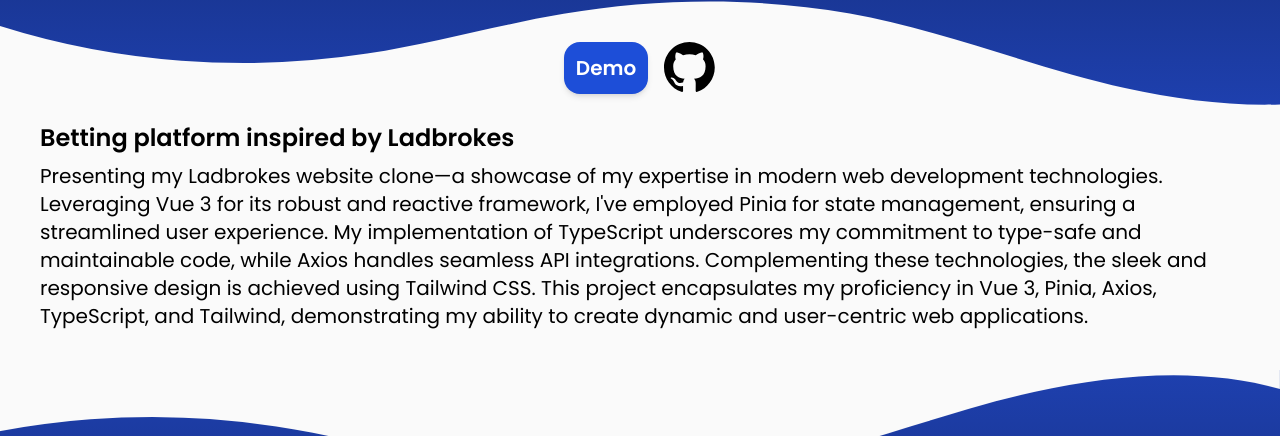
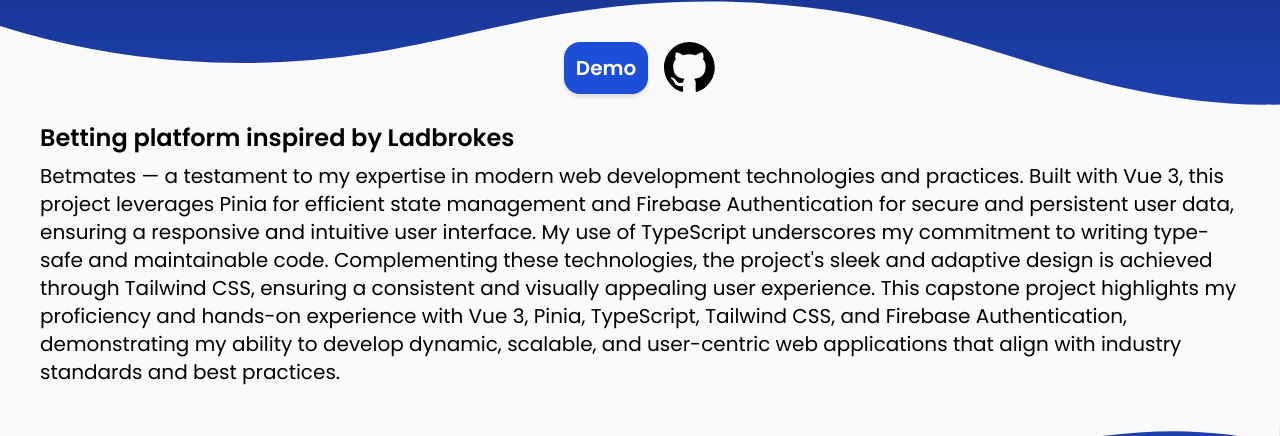
Before and after one commit to MaxwellGr33n/Portfolio-React, a React (Vite) app: page / in a window 1280 px wide. Shown: the part 2056-2492 px from the top of the page. Built offline with nearby package versions, Linux system fonts and the light colour scheme.

Commit message:
Changed project description.

```diff
--- a/src/components/Projects.tsx
+++ b/src/components/Projects.tsx
@@ -37,8 +37,7 @@
             Betting platform inspired by Ladbrokes
           </h1>
           <p className="dark:text-neutral-50 text-sm sm:text-xl">
-          Presenting my Ladbrokes website clone—a showcase of my expertise in modern web development technologies. Leveraging Vue 3 for its robust and reactive framework, I've employed Pinia for state management, ensuring a streamlined user experience. My implementation of TypeScript underscores my commitment to type-safe and maintainable code, while Axios handles seamless API integrations. Complementing these technologies, the sleek and responsive design is achieved using Tailwind CSS. This project encapsulates my proficiency in Vue 3, Pinia, Axios, TypeScript, and Tailwind, demonstrating my ability to create dynamic and user-centric web applications.
-          </p>
+          Betmates — a testament to my expertise in modern web development technologies and practices. Built with Vue 3, this project leverages Pinia for efficient state management and Firebase Authentication for secure and persistent user data, ensuring a responsive and intuitive user interface. My use of TypeScript underscores my commitment to writing type-safe and maintainable code. Complementing these technologies, the project's sleek and adaptive design is achieved through Tailwind CSS, ensuring a consistent and visually appealing user experience. This capstone project highlights my proficiency and hands-on experience with Vue 3, Pinia, TypeScript, Tailwind CSS, and Firebase Authentication, demonstrating my ability to develop dynamic, scalable, and user-centric web applications that align with industry standards and best practices.          </p>
         </div>
       </section>
 
```
